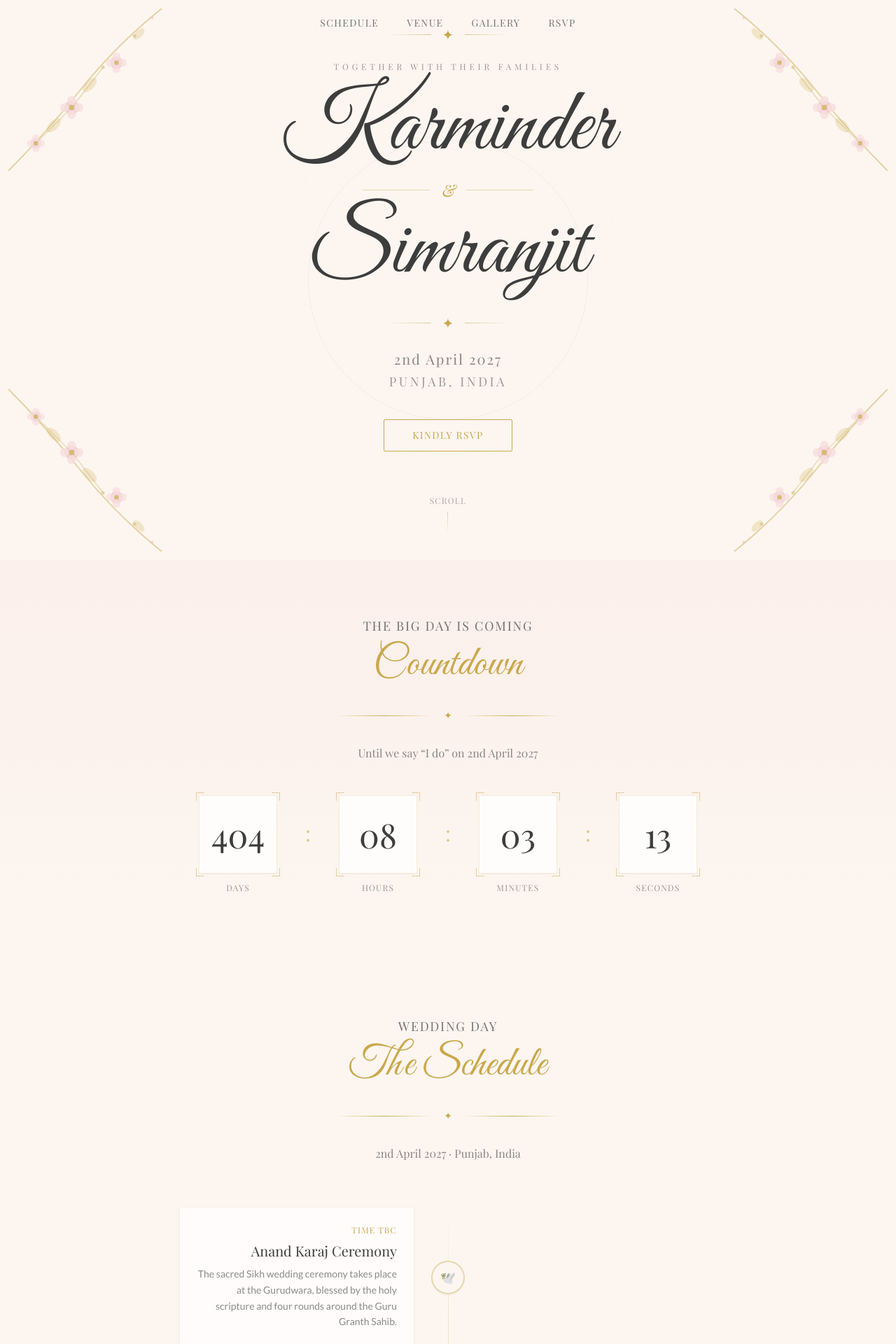
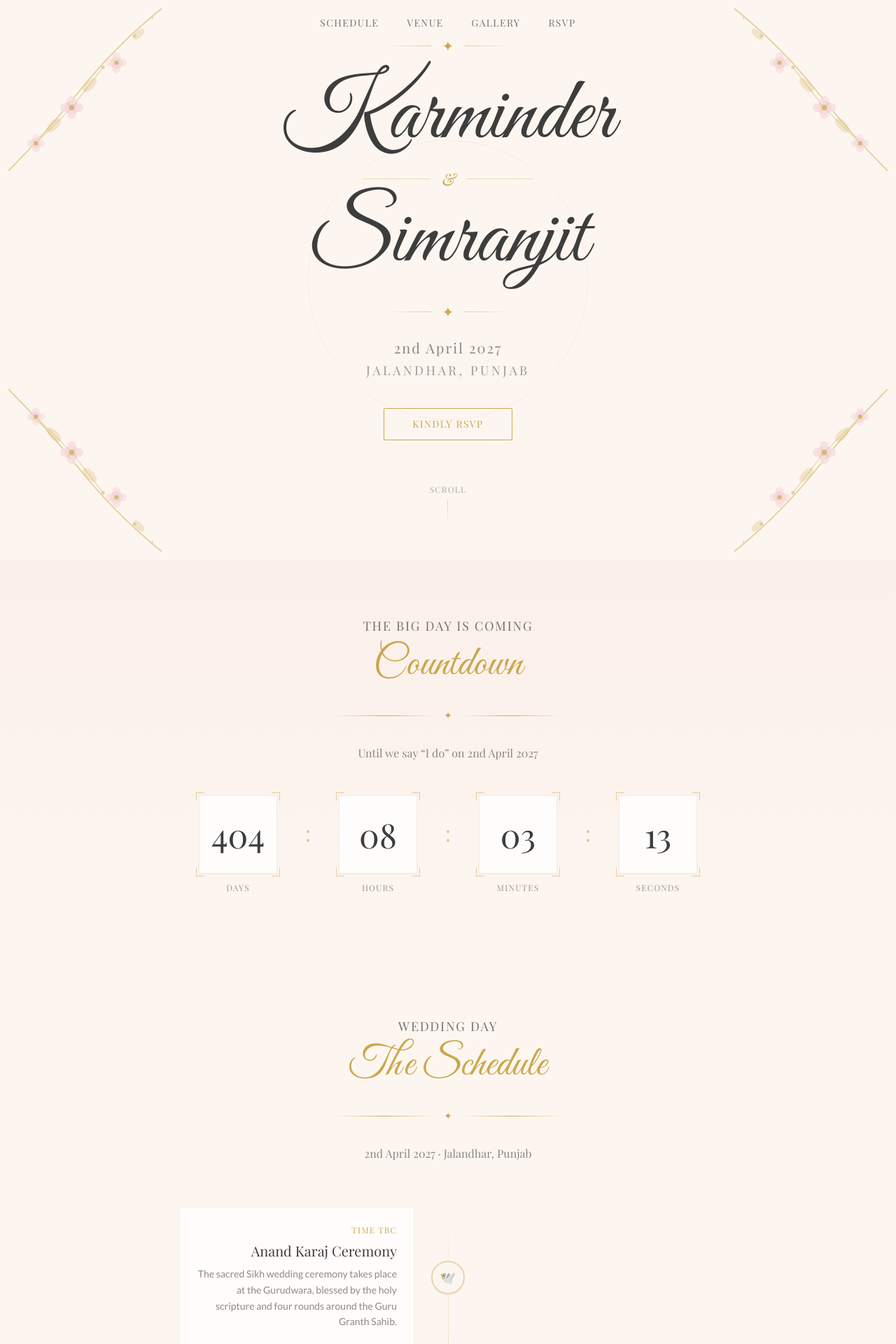
Before and after one commit to NamanpreetG/WeddingProject, a Next.js app: page / in a window 1280 px wide. Shown: the top 1920 px of the page at 70% size. Built offline with nearby package versions, Linux system fonts and the light colour scheme; a web font is replaced by a local one.

Commit message:
Adding location Punjab

```diff
--- a/app/layout.tsx
+++ b/app/layout.tsx
@@ -25,7 +25,7 @@ const lato = Lato({
 export const metadata: Metadata = {
   title: "Karminder & Simranjit — 2nd April 2027",
   description:
-    "Join us as we celebrate the wedding of Karminder and Simranjit on 2nd April 2027 in Punjab, India.",
+    "Join us as we celebrate the wedding of Karminder and Simranjit on 2nd April 2027 in Jalandhar, Punjab.",
   openGraph: {
     title: "Karminder & Simranjit — Wedding Invitation",
     description: "We joyfully invite you to celebrate our wedding day.",
--- a/app/page.tsx
+++ b/app/page.tsx
@@ -26,7 +26,7 @@ function Footer() {
         Karminder &amp; Simranjit
       </p>
       <p className="font-serif text-xs tracking-widest uppercase mb-6">
-        2nd April 2027 · Punjab, India
+        2nd April 2027 · Jalandhar, Punjab
       </p>
       <div className="flex items-center justify-center gap-3 mb-6">
         <div className="w-16 h-px bg-gold/30" />
--- a/components/Hero.tsx
+++ b/components/Hero.tsx
@@ -147,10 +147,6 @@ export default function Hero() {
           <div className="w-16 h-px bg-gradient-to-l from-transparent to-gold/60" />
         </div>
 
-        <p className="font-serif text-xs tracking-[0.4em] uppercase text-charcoal/50 mb-4">
-          Together with their families
-        </p>
-
         <h1 className="font-script text-7xl md:text-9xl text-charcoal leading-tight">
           Karminder
         </h1>
@@ -175,7 +171,7 @@ export default function Hero() {
           2nd April 2027
         </p>
         <p className="font-serif text-base md:text-lg text-charcoal/50 tracking-[0.2em] uppercase mt-1">
-          Punjab, India
+          Jalandhar, Punjab
         </p>
 
         {/* CTA */}
--- a/components/Schedule.tsx
+++ b/components/Schedule.tsx
@@ -28,7 +28,7 @@ export default function Schedule() {
             <span className="text-gold text-sm">✦</span>
           </div>
           <p className="font-serif text-charcoal/60">
-            2nd April 2027 · Punjab, India
+            2nd April 2027 · Jalandhar, Punjab
           </p>
         </div>
 
--- a/components/Venue.tsx
+++ b/components/Venue.tsx
@@ -9,7 +9,7 @@ export default function Venue() {
             <span className="text-gold text-sm">✦</span>
           </div>
           <p className="font-serif text-charcoal/60">
-            Join us in the heart of Punjab, India
+            Join us in Jalandhar, Punjab
           </p>
         </div>
 
@@ -55,7 +55,7 @@ export default function Venue() {
                 </div>
                 <div className="flex items-center gap-3 text-sm font-sans text-charcoal/70">
                   <span className="text-gold">✦</span>
-                  <span>Punjab, India</span>
+                  <span>Jalandhar, Punjab</span>
                 </div>
                 <div className="flex items-center gap-3 text-sm font-sans text-charcoal/70">
                   <span className="text-gold">✦</span>
```
